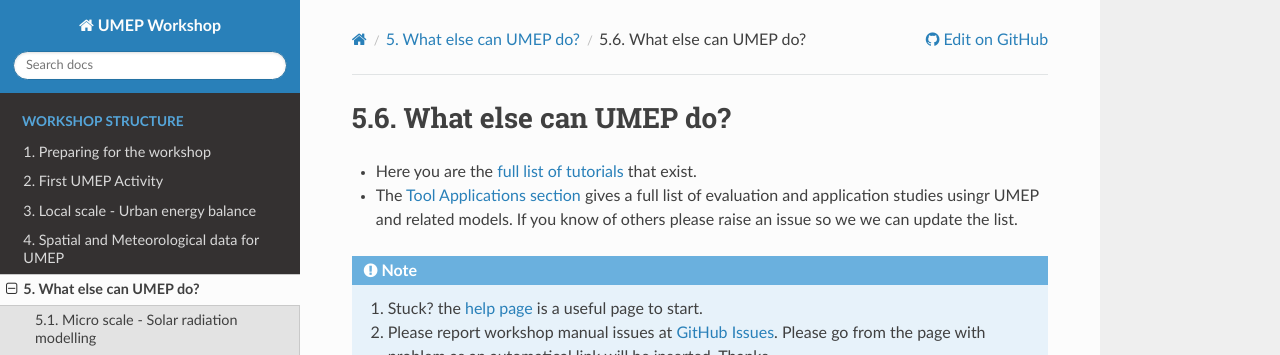
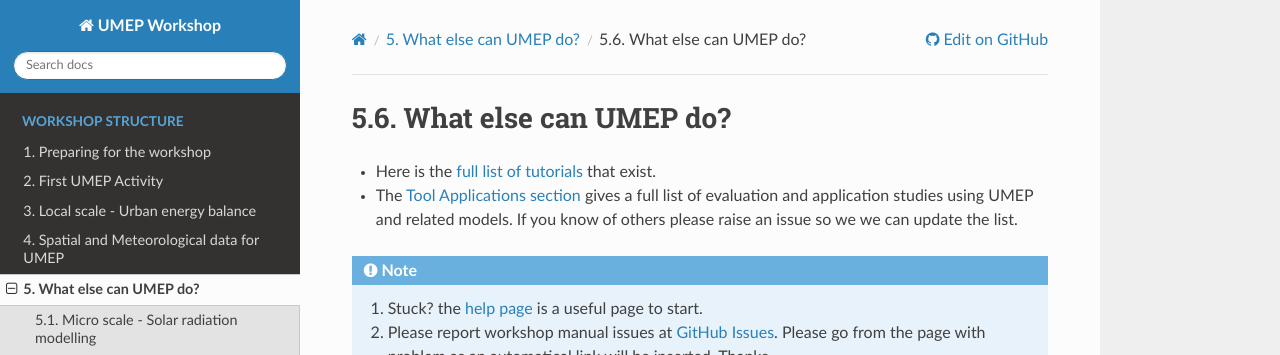
Before and after one commit to Urban-Meteorology-Reading/UMEP-Workshop, a Sphinx documentation site: the page built from source/WhatElse/UMEP9.rst, in a window 1280 px wide. Shown: the top 355 px of the page. Built offline with Sphinx 7.4.7 and the Read the Docs theme 2.0.0, drawn with Linux system fonts in a browser that asks for light colours; pages that are not in the unit, such as notebooks, are missing from menus.

Commit message:
Update UMEP9.rst

```diff
--- a/source/WhatElse/UMEP9.rst
+++ b/source/WhatElse/UMEP9.rst
@@ -3,7 +3,7 @@
 What else can UMEP do?
 ~~~~~~~~~~~~~~~~~~~~~~
 
-- Here you are the `full list of tutorials <https://umep-docs.readthedocs.io/projects/tutorial/en/latest/index.html>`__ that exist.
+- Here is the `full list of tutorials <https://umep-docs.readthedocs.io/projects/tutorial/en/latest/index.html>`__ that exist.
 
 
-- The `Tool Applications section <https://umep-docs.readthedocs.io/en/latest/Introduction.html#tool-applications>`__ gives a full list of evaluation and application studies usingr UMEP and related models. If you know of others please raise an issue so we we can update the list.
+- The `Tool Applications section <https://umep-docs.readthedocs.io/en/latest/Introduction.html#tool-applications>`__ gives a full list of evaluation and application studies using UMEP and related models. If you know of others please raise an issue so we we can update the list.
```
